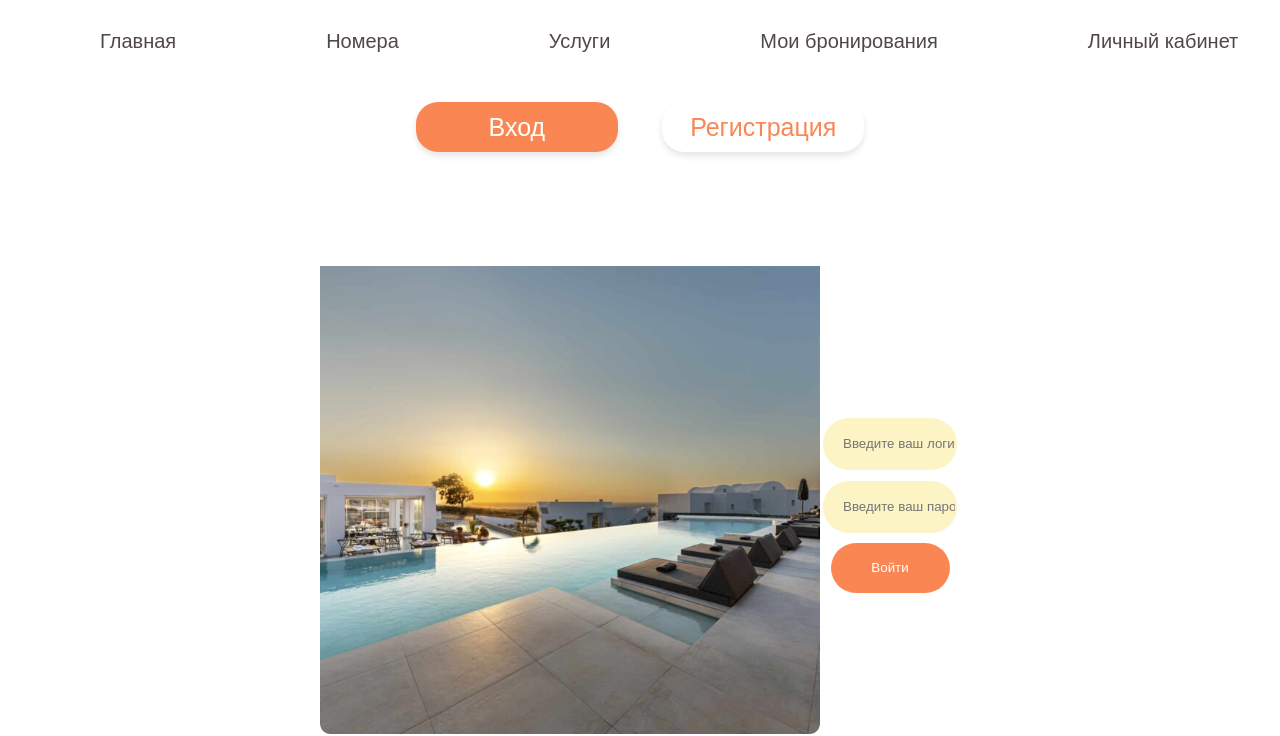
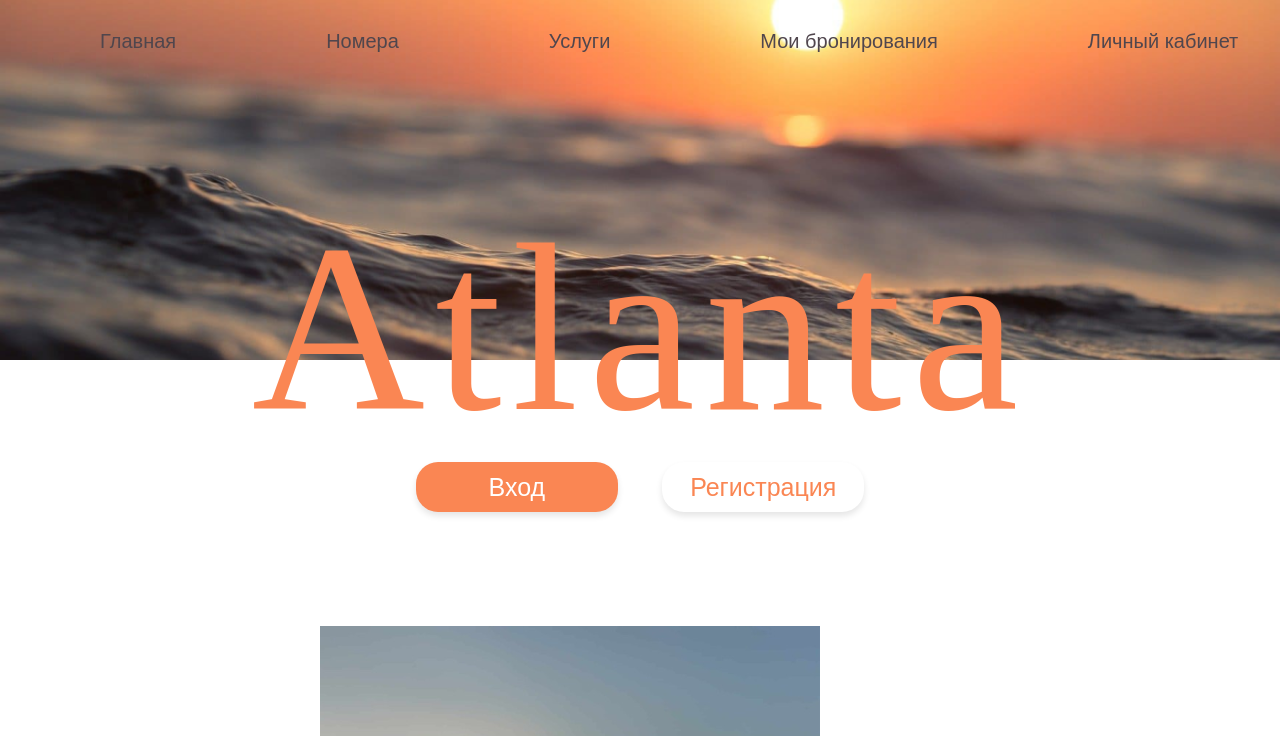
Before and after one commit to m1ndos/hotel, a React (Create React App) app in the folder front/: page / in a window 1280 px wide. Shown: the top 736 px of the page. Built offline with nearby package versions, Linux system fonts and the light colour scheme; a web font is replaced by a local one.

Commit message:
overflowx

```diff
--- a/front/src/App.js
+++ b/front/src/App.js
@@ -1,17 +1,22 @@
 import React from 'react'
-import Header from './components/Header/Header';
 import Auth from './components/Auth/Auth';
 import HeaderGround from './components/Header/HeaderGround';
 import HeaderNavigation from './components/Header/HeaderNavigation';
 
 function App() {
   return (
-    <>
-      <Auth/>
+    <div style={styles.app}>
       <HeaderGround/>
       <HeaderNavigation/>
-    </>
+      <Auth/>
+    </div>
   );
 }
 
+const styles = {
+  app: {
+    overflowX: 'hidden',
+  }
+}
+
 export default App;
```
